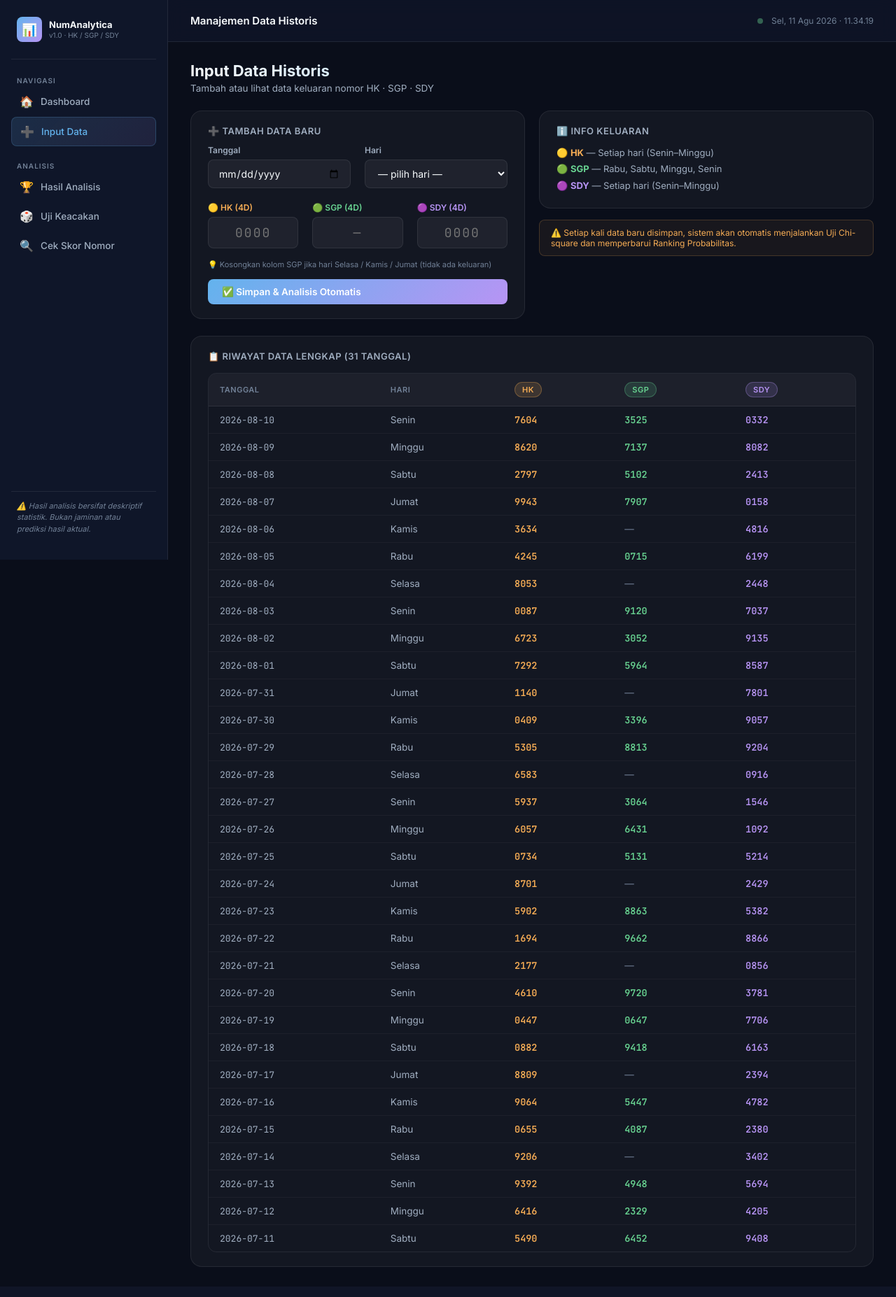
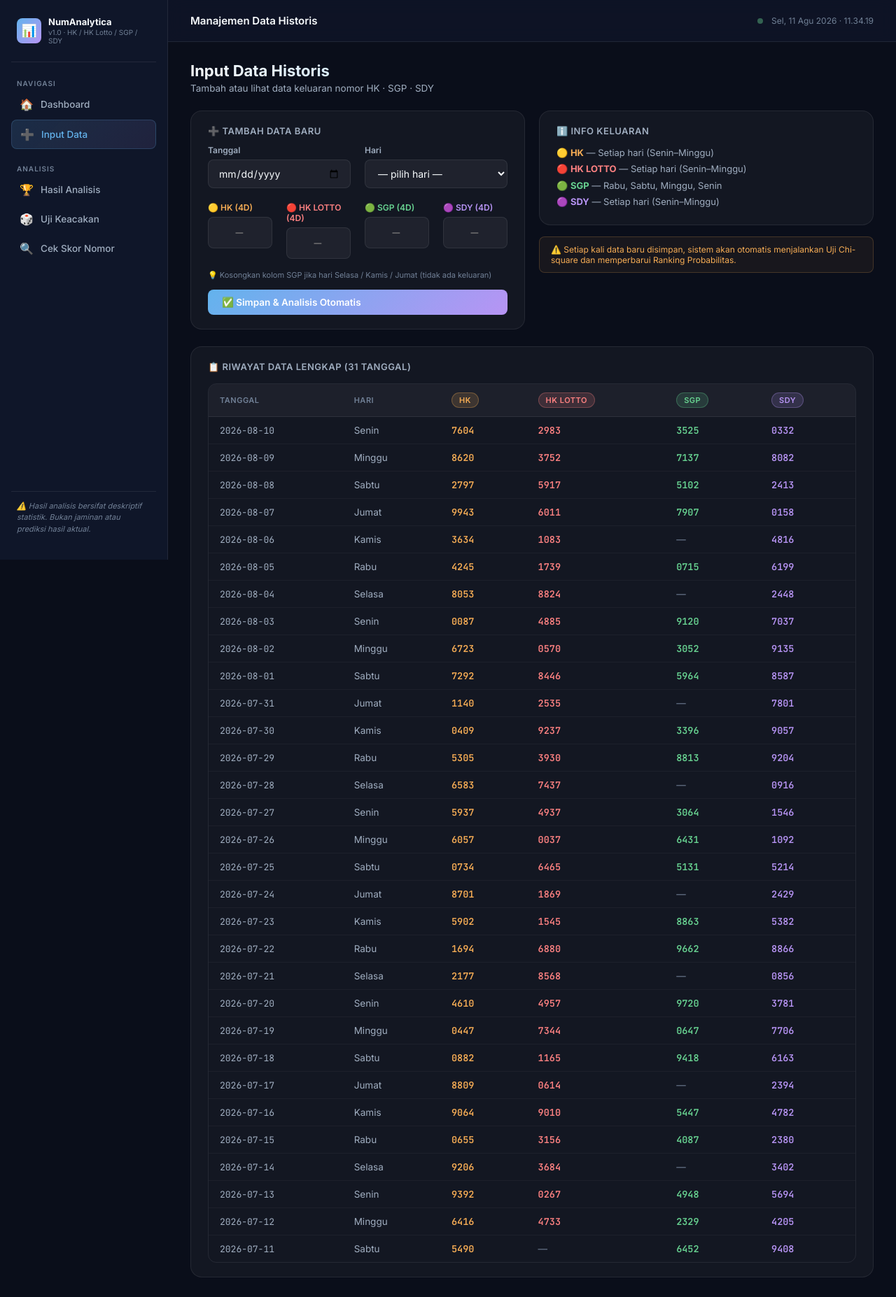
Before and after one commit to Chello21/hongkong, a Flask app: page /input-data in a window 1280 px wide. Shown: the whole page at 70% size. Run offline with Flask 3, Linux system fonts and the light colour scheme; data comes from the database, SQL or seed files in the repository; both versions use the stored data as it was after the commit.

Commit message:
feat: add HK Lotto category and seed historical data

```diff
--- a/config.py
+++ b/config.py
@@ -6,7 +6,7 @@ SECRET_KEY = "randomness-analisis-hk-sgp-sdy-2026"
 DATABASE_PATH = os.path.join(BASE_DIR, "data.db")
 
 # Konfigurasi kategori
-CATEGORIES = ["HK", "SGP", "SDY"]
+CATEGORIES = ["HK", "HK_LOTTO", "SGP", "SDY"]
 
 # Format nomor: 4D (0000-9999), 10000 kemungkinan
 NUMBER_RANGE = 10000   # untuk Chi-square Ei
--- a/database.py
+++ b/database.py
@@ -38,6 +38,40 @@ SEED_DATA = [
     ("2026-08-08", "Sabtu",   "2797", "5102", "2413"),
     ("2026-08-09", "Minggu",  "8620", "7137", "8082"),
     ("2026-08-10", "Senin",   "7604", "3525", "0332"),
+]
+
+SEED_DATA_HK_LOTTO = [
+    # tanggal       hari      nilai
+    ("2026-07-12", "Minggu", "4733"),
+    ("2026-07-13", "Senin",  "0267"),
+    ("2026-07-14", "Selasa", "3684"),
+    ("2026-07-15", "Rabu",   "3156"),
+    ("2026-07-16", "Kamis",  "9010"),
+    ("2026-07-17", "Jumat",  "0614"),
+    ("2026-07-18", "Sabtu",  "1165"),
+    ("2026-07-19", "Minggu", "7344"),
+    ("2026-07-20", "Senin",  "4957"),
+    ("2026-07-21", "Selasa", "8568"),
+    ("2026-07-22", "Rabu",   "6880"),
+    ("2026-07-23", "Kamis",  "1545"),
+    ("2026-07-24", "Jumat",  "1869"),
+    ("2026-07-25", "Sabtu",  "6465"),
+    ("2026-07-26", "Minggu", "0037"),
+    ("2026-07-27", "Senin",  "4937"),
+    ("2026-07-28", "Selasa", "7437"),
+    ("2026-07-29", "Rabu",   "3930"),
+    ("2026-07-30", "Kamis",  "9237"),
+    ("2026-07-31", "Jumat",  "2535"),
+    ("2026-08-01", "Sabtu",  "8446"),
+    ("2026-08-02", "Minggu", "0570"),
+    ("2026-08-03", "Senin",  "4885"),
+    ("2026-08-04", "Selasa", "8824"),
+    ("2026-08-05", "Rabu",   "1739"),
+    ("2026-08-06", "Kamis",  "1083"),
+    ("2026-08-07", "Jumat",  "6011"),
+    ("2026-08-08", "Sabtu",  "5917"),
+    ("2026-08-09", "Minggu", "3752"),
+    ("2026-08-10", "Senin",  "2983"),
 ]
 
 SCHEMA = """
@@ -112,6 +146,16 @@ def init_db():
                 )
             except Exception:
                 pass
+    # Seed data HK Lotto
+    for row in SEED_DATA_HK_LOTTO:
+        tanggal, hari, nilai = row
+        try:
+            conn.execute(
+                "INSERT OR IGNORE INTO data_historis (tanggal, hari, kategori, nilai) VALUES (?,?,'HK_LOTTO',?)",
+                (tanggal, hari, nilai),
+            )
+        except Exception:
+            pass
     conn.commit()
     conn.close()
     print("[DB] Database initialized & seed data loaded.")
--- a/routes/dashboard.py
+++ b/routes/dashboard.py
@@ -14,7 +14,7 @@ def index():
     # Data terbaru (10 baris per kategori untuk tabel dashboard)
     conn = get_conn()
     data_terbaru = conn.execute(
-        "SELECT * FROM data_historis ORDER BY tanggal DESC, kategori ASC LIMIT 30"
+        "SELECT * FROM data_historis ORDER BY tanggal DESC, kategori ASC LIMIT 40"
     ).fetchall()
     total_uji = conn.execute("SELECT COUNT(*) as c FROM uji_keacakan").fetchone()["c"]
     total_analisis = conn.execute("SELECT COUNT(*) as c FROM hasil_analisis").fetchone()["c"]
--- a/static/css/style.css
+++ b/static/css/style.css
@@ -17,6 +17,7 @@
   --accent-green:  #68d391;
 
   --hk-color:      #f6ad55;
+  --hk_lotto-color: var(--accent-red);
   --sgp-color:     #68d391;
   --sdy-color:     #b794f4;
 
@@ -190,6 +191,7 @@ body {
   position: absolute; top: 0; left: 0; right: 0; height: 2px;
 }
 .stat-card.hk::before { background: var(--hk-color); }
+.stat-card.hk_lotto::before { background: var(--hk_lotto-color); }
 .stat-card.sgp::before { background: var(--sgp-color); }
 .stat-card.sdy::before { background: var(--sdy-color); }
 .stat-card.blue::before { background: var(--accent-blue); }
@@ -198,6 +200,7 @@ body {
 .stat-label { font-size: 11px; color: var(--text-muted); font-weight: 500; letter-spacing: 0.5px; }
 .stat-value { font-size: 26px; font-weight: 800; margin: 6px 0 4px; font-family: 'JetBrains Mono'; }
 .stat-value.hk { color: var(--hk-color); }
+.stat-value.hk_lotto { color: var(--hk_lotto-color); }
 .stat-value.sgp { color: var(--sgp-color); }
 .stat-value.sdy { color: var(--sdy-color); }
 .stat-meta { font-size: 11px; color: var(--text-muted); }
@@ -241,6 +244,7 @@ tbody td.mono { font-family: 'JetBrains Mono'; font-size: 13px; }
   letter-spacing: 0.5px;
 }
 .badge-hk { background: rgba(246,173,85,0.15); color: var(--hk-color); border: 1px solid rgba(246,173,85,0.3); }
+.badge-hk_lotto { background: rgba(252,129,129,0.15); color: var(--hk_lotto-color); border: 1px solid rgba(252,129,129,0.3); }
 .badge-sgp { background: rgba(104,211,145,0.15); color: var(--sgp-color); border: 1px solid rgba(104,211,145,0.3); }
 .badge-sdy { background: rgba(183,148,244,0.15); color: var(--sdy-color); border: 1px solid rgba(183,148,244,0.3); }
 .badge-success { background: rgba(104,211,145,0.15); color: var(--accent-green); border: 1px solid rgba(104,211,145,0.3); }
@@ -327,6 +331,7 @@ select.form-control option { background: var(--bg-secondary); }
   box-shadow: 0 2px 8px rgba(0,0,0,0.3);
 }
 .tab-btn.hk.active { color: var(--hk-color); }
+.tab-btn.hk_lotto.active { color: var(--hk_lotto-color); }
 .tab-btn.sgp.active { color: var(--sgp-color); }
 .tab-btn.sdy.active { color: var(--sdy-color); }
 
@@ -342,6 +347,7 @@ select.form-control option { background: var(--bg-secondary); }
   transition: width 0.5s ease;
 }
 .progress-fill.hk { background: var(--hk-color); }
+.progress-fill.hk_lotto { background: var(--hk_lotto-color); }
 .progress-fill.sgp { background: var(--sgp-color); }
 .progress-fill.sdy { background: var(--sdy-color); }
 .progress-fill.blue { background: var(--accent-blue); }
@@ -366,6 +372,7 @@ select.form-control option { background: var(--bg-secondary); }
   transition: var(--transition);
 }
 .digit-box.hk { border-color: rgba(246,173,85,0.4); color: var(--hk-color); }
+.digit-box.hk_lotto { border-color: rgba(252,129,129,0.4); color: var(--hk_lotto-color); }
 .digit-box.sgp { border-color: rgba(104,211,145,0.4); color: var(--sgp-color); }
 .digit-box.sdy { border-color: rgba(183,148,244,0.4); color: var(--sdy-color); }
 
--- a/templates/base.html
+++ b/templates/base.html
@@ -19,7 +19,7 @@
     <div class="logo-icon">📊</div>
     <div class="logo-text">
       NumAnalytica
-      <span>v1.0 · HK / SGP / SDY</span>
+      <span>v1.0 · HK / HK Lotto / SGP / SDY</span>
     </div>
   </div>
 
--- a/templates/hasil_analisis.html
+++ b/templates/hasil_analisis.html
@@ -355,7 +355,7 @@
 {% block scripts %}
 <script>
 const kat = "{{ kategori }}";
-const katColors = { HK: '#f6ad55', SGP: '#68d391', SDY: '#b794f4' };
+const katColors = { HK: '#f6ad55', HK_LOTTO: '#fc8181', SGP: '#68d391', SDY: '#b794f4' };
 const color = katColors[kat] || '#63b3ed';
 
 // ─── SCRIPT UNTUK TAB RANKING ───
--- a/templates/input_data.html
+++ b/templates/input_data.html
@@ -32,22 +32,21 @@
         </div>
       </div>
 
-      <div class="grid-3" style="margin-top:4px;">
+      <div class="grid-4" style="margin-top:4px; display: grid; grid-template-columns: repeat({{ categories|length }}, 1fr); gap: 20px;">
+        {% for kat in categories %}
         <div class="form-group">
-          <label class="form-label" for="nilai_HK" style="color:var(--hk-color)">🟡 HK (4D)</label>
-          <input type="text" id="nilai_HK" name="nilai_HK" class="form-control mono"
-                 maxlength="4" pattern="\d{4}" placeholder="0000">
-        </div>
-        <div class="form-group">
-          <label class="form-label" for="nilai_SGP" style="color:var(--sgp-color)">🟢 SGP (4D)</label>
-          <input type="text" id="nilai_SGP" name="nilai_SGP" class="form-control mono"
+          <label class="form-label" for="nilai_{{ kat }}" style="color:var(--{{ kat.lower() }}-color)">
+            {% if kat == 'HK' %}🟡 HK
+            {% elif kat == 'HK_LOTTO' %}🔴 HK LOTTO
+            {% elif kat == 'SGP' %}🟢 SGP
+            {% elif kat == 'SDY' %}🟣 SDY
+            {% else %}⚪ {{ kat.replace('_', ' ') }}
+            {% endif %} (4D)
+          </label>
+          <input type="text" id="nilai_{{ kat }}" name="nilai_{{ kat }}" class="form-control mono"
                  maxlength="4" pattern="\d{4}" placeholder="—">
         </div>
-        <div class="form-group">
-          <label class="form-label" for="nilai_SDY" style="color:var(--sdy-color)">🟣 SDY (4D)</label>
-          <input type="text" id="nilai_SDY" name="nilai_SDY" class="form-control mono"
-                 maxlength="4" pattern="\d{4}" placeholder="0000">
-        </div>
+        {% endfor %}
       </div>
 
       <div style="font-size:11px; color:var(--text-muted); margin-bottom:14px;">
@@ -66,6 +65,7 @@
       <div class="card-title">ℹ️ Info Keluaran</div>
       <div style="font-size:13px; color:var(--text-secondary); line-height:1.8;">
         <div>🟡 <strong style="color:var(--hk-color)">HK</strong> — Setiap hari (Senin–Minggu)</div>
+        <div>🔴 <strong style="color:var(--hk_lotto-color)">HK LOTTO</strong> — Setiap hari (Senin–Minggu)</div>
         <div>🟢 <strong style="color:var(--sgp-color)">SGP</strong> — Rabu, Sabtu, Minggu, Senin</div>
         <div>🟣 <strong style="color:var(--sdy-color)">SDY</strong> — Setiap hari (Senin–Minggu)</div>
       </div>
@@ -87,9 +87,9 @@
         <tr>
           <th>Tanggal</th>
           <th>Hari</th>
-          <th><span class="badge badge-hk">HK</span></th>
-          <th><span class="badge badge-sgp">SGP</span></th>
-          <th><span class="badge badge-sdy">SDY</span></th>
+          {% for kat in categories %}
+          <th><span class="badge badge-{{ kat.lower() }}">{{ kat.replace('_', ' ') }}</span></th>
+          {% endfor %}
         </tr>
       </thead>
       <tbody>
@@ -97,21 +97,13 @@
         <tr>
           <td class="mono">{{ row.tanggal }}</td>
           <td>{{ row.hari or '—' }}</td>
+          {% for kat in categories %}
           <td>
-            {% if row.HK is defined and row.HK %}
-            <span class="font-mono" style="color:var(--hk-color);font-weight:700;">{{ row.HK }}</span>
+            {% if row[kat] is defined and row[kat] %}
+            <span class="font-mono" style="color:var(--{{ kat.lower() }}-color);font-weight:700;">{{ row[kat] }}</span>
             {% else %}<span class="text-muted">—</span>{% endif %}
           </td>
-          <td>
-            {% if row.SGP is defined and row.SGP %}
-            <span class="font-mono" style="color:var(--sgp-color);font-weight:700;">{{ row.SGP }}</span>
-            {% else %}<span class="text-muted">—</span>{% endif %}
-          </td>
-          <td>
-            {% if row.SDY is defined and row.SDY %}
-            <span class="font-mono" style="color:var(--sdy-color);font-weight:700;">{{ row.SDY }}</span>
-            {% else %}<span class="text-muted">—</span>{% endif %}
-          </td>
+          {% endfor %}
         </tr>
         {% endfor %}
       </tbody>
--- a/templates/uji_keacakan.html
+++ b/templates/uji_keacakan.html
@@ -142,7 +142,7 @@
 <script>
 const chartData = {{ chart_data|safe }};
 const kat = "{{ kategori }}";
-const katColors = { HK: '#f6ad55', SGP: '#68d391', SDY: '#b794f4' };
+const katColors = { HK: '#f6ad55', HK_LOTTO: '#fc8181', SGP: '#68d391', SDY: '#b794f4' };
 const color = katColors[kat] || '#63b3ed';
 
 Object.entries(chartData).forEach(([posisi, d]) => {
```
Also changed, not shown: templates/dashboard.html (+12 -17 lines), data.db.
